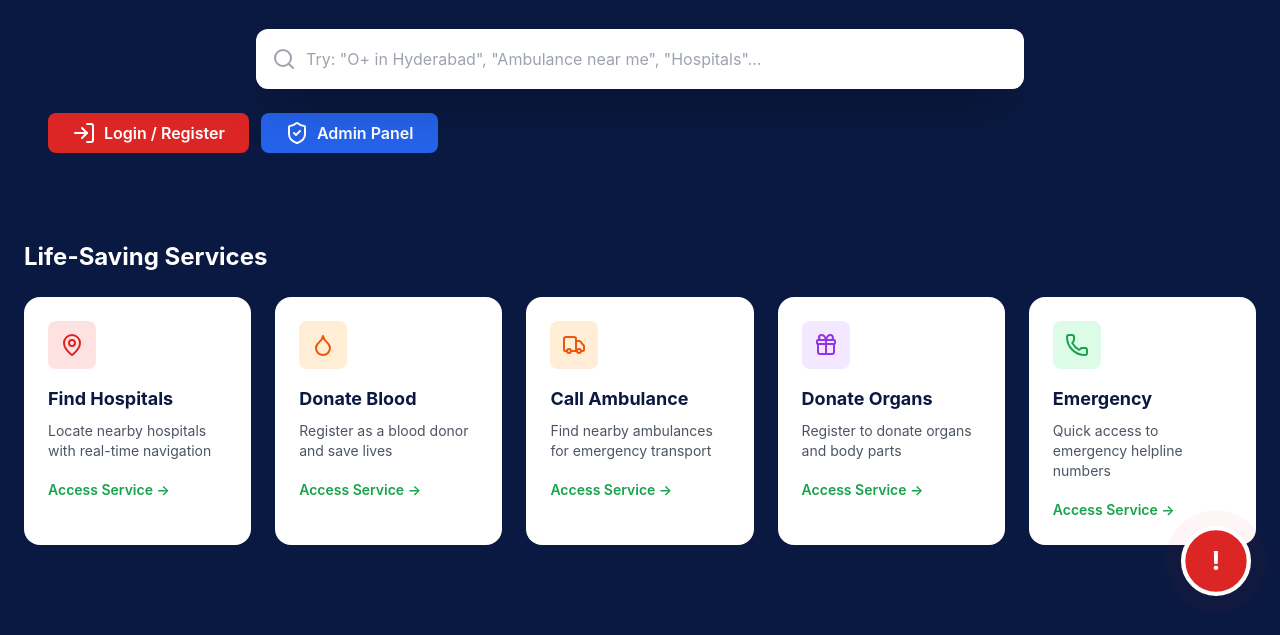
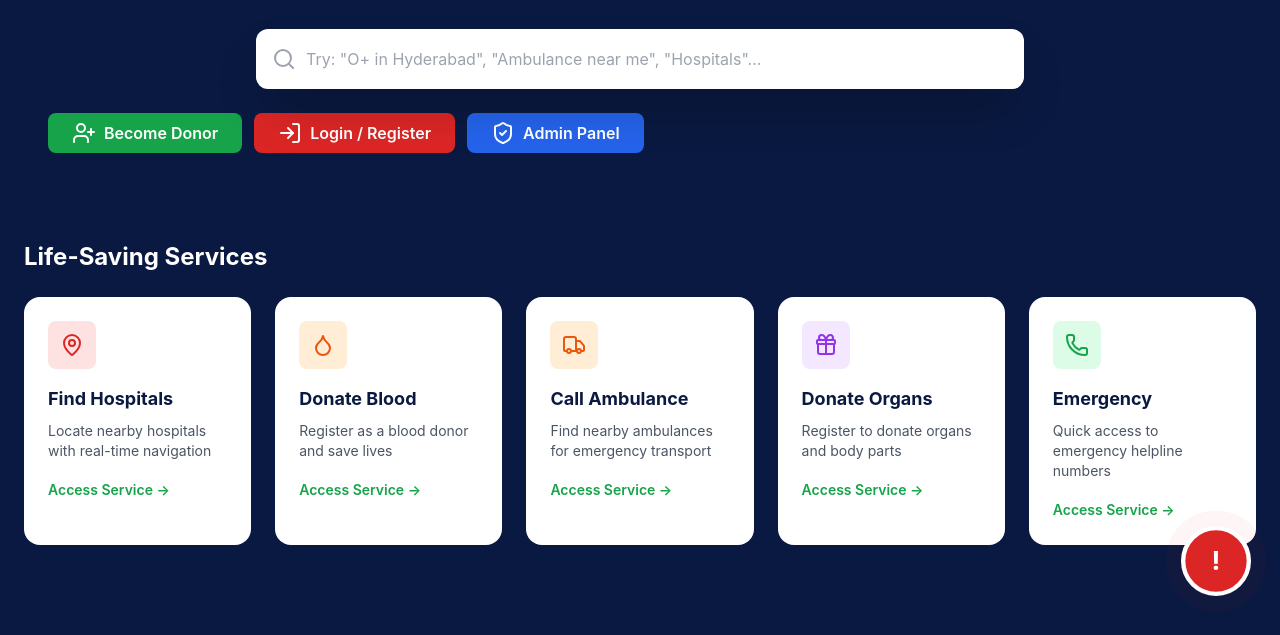
Before and after one commit to jogu-muralikrishna/Life-Saver, a plain HTML site: page index.html in a window 1280 px wide. Shown: the part 175-810 px from the top of the page. Drawn offline with nearby package versions, Linux system fonts and the light colour scheme.

Commit message:
Fix HTML encoding issues in index.html

```diff
--- a/index.html
+++ b/index.html
@@ -108,11 +108,11 @@ class="w-full bg-white text-gray-800 py-4 pl-12 pr-4 rounded-xl shadow-2xl borde
 <!-- BUTTONS -->
 <div class="flex gap-3 flex-wrap">
 
-<!---<button onclick="goTo('auth.html')"
+<button onclick="goTo('auth.html')"
 class="bg-green-600 hover:bg-green-700 px-6 py-2 rounded-lg flex items-center gap-2 font-semibold">
 <i data-lucide="user-plus"></i>
 Become Donor
-</button>--->
+</button>
 
 <button onclick="goTo('auth.html')"
 class="bg-red-600 hover:bg-red-700 px-6 py-2 rounded-lg flex items-center gap-2 font-semibold">
```
